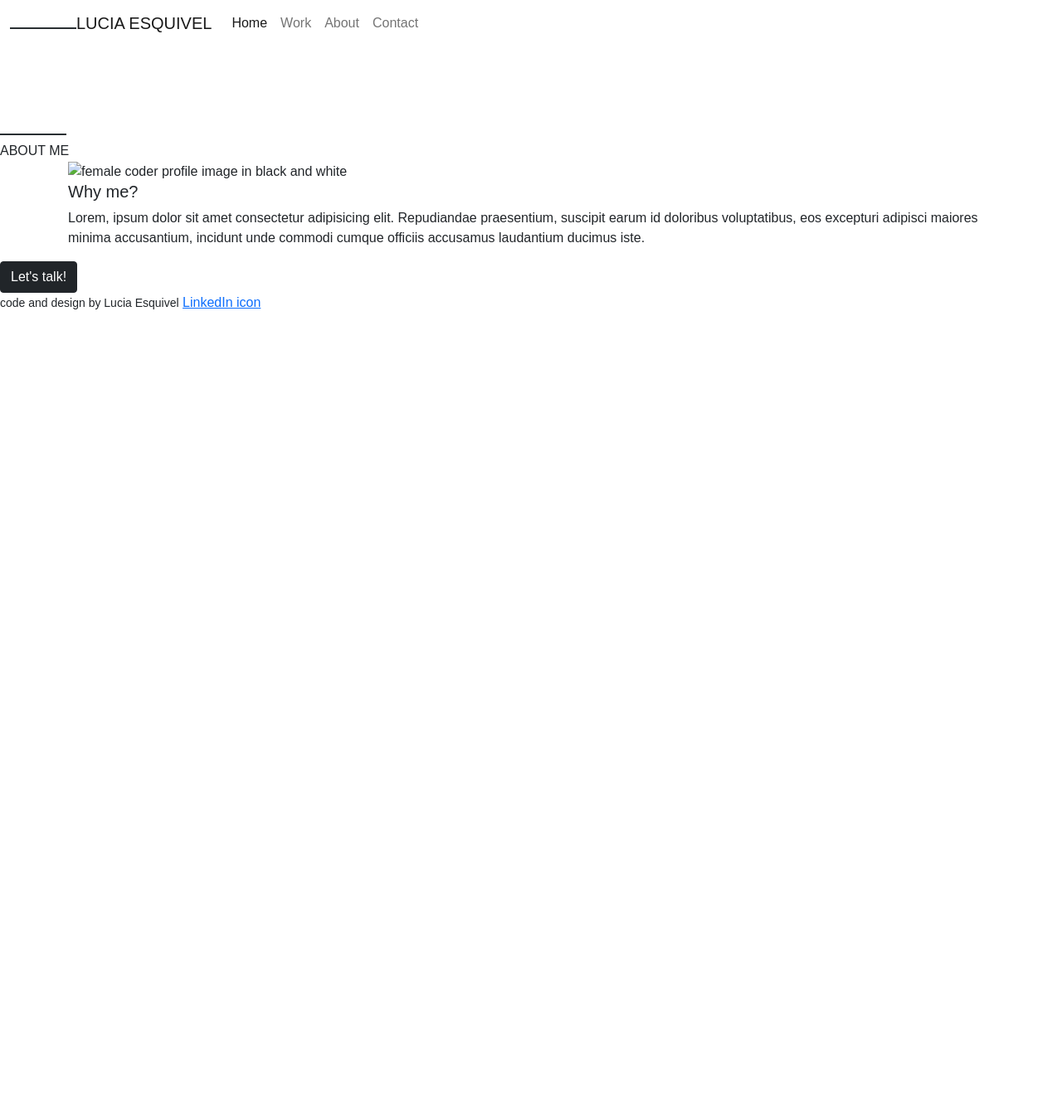
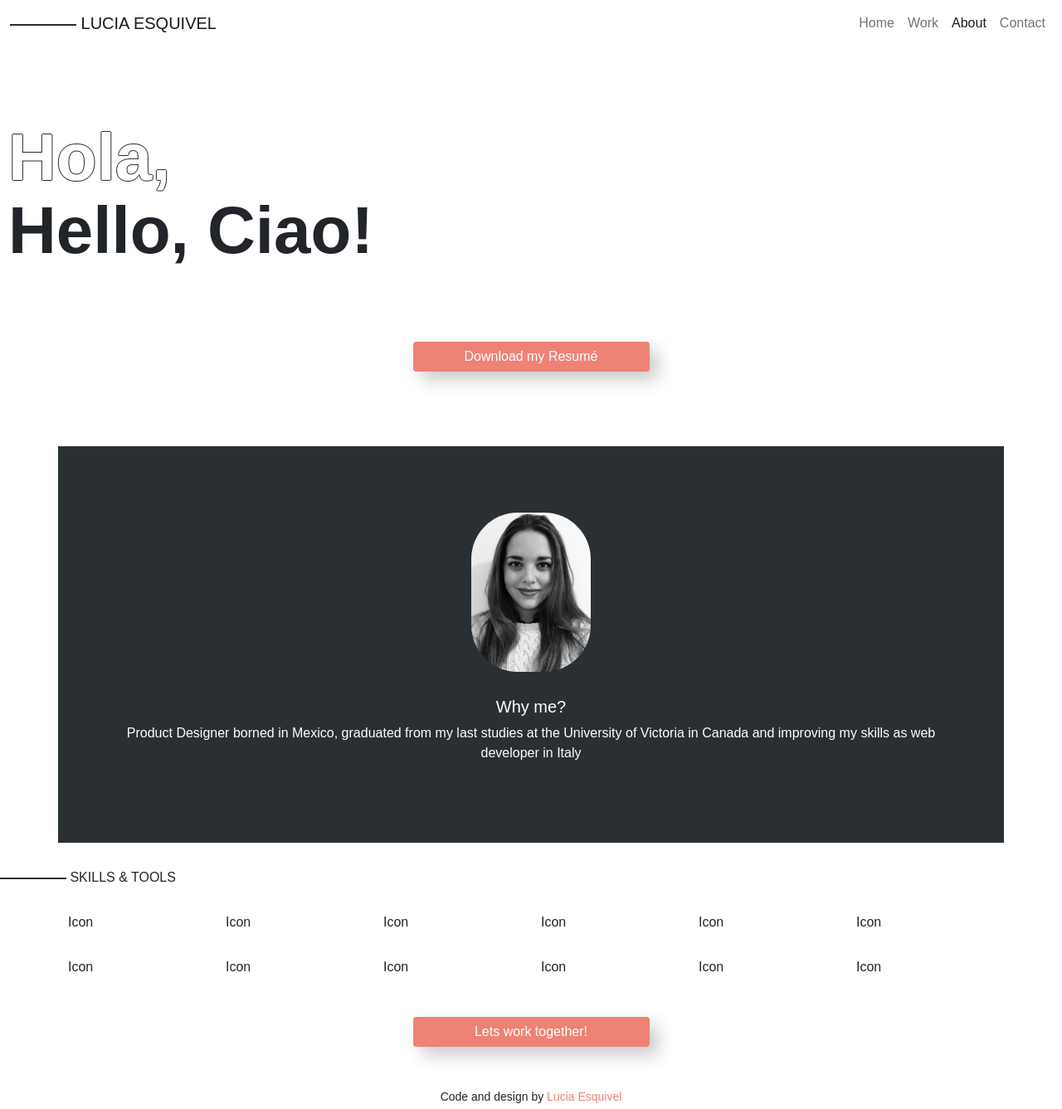
Before and after one commit to LuciaEH/portfolio, a plain HTML site: page about.html in a window 1280 px wide. Shown: the whole page at 83% size. Before the commit the page ends 800 px from the top, so only its background shows below. Drawn offline with nearby package versions, Linux system fonts and the light colour scheme.

Commit message:
About page

```diff
--- a/about.html
+++ b/about.html
@@ -19,35 +19,60 @@
 <body>
 <nav class="navbar navbar-expand-md navbar-light bg-white">
   <div class="container-fluid">
-    <a class="navbar-brand" href="#"><div class="line"></div>LUCIA ESQUIVEL</a>
+    <a class="navbar-brand" href="./index.html"><div class="line align-middle"></div> LUCIA ESQUIVEL</a>
     <button class="navbar-toggler" type="button" data-bs-toggle="collapse" data-bs-target="#navbarNavAltMarkup" aria-controls="navbarNavAltMarkup" aria-expanded="false" aria-label="Toggle navigation" style="border: none">
       <span class="navbar-toggler-icon"></span>
     </button>
-    <div class="collapse navbar-collapse" id="navbarNavAltMarkup" >
+    <div class="collapse navbar-collapse justify-content-end" id="navbarNavAltMarkup" >
       <div class="navbar-nav">
-        <a class="nav-link active" aria-current="page" href="#">Home</a>
+        <a class="nav-link" href="./index.html">Home</a>
         <a class="nav-link" href="#">Work</a>
-        <a class="nav-link" href="#">About</a>
+        <a class="nav-link active" aria-current="page" href="#">About</a>
         <a class="nav-link">Contact</a>
       </div>
     </div>
   </div>
 </nav>
+<section class="hero">
+  <h1>
+    <div class="designer">Hola,</div>
+    <div class="hello-ciao">Hello, Ciao!</div></h1>
+   <button type="button" class="btn btn-dark cta" >Download my Resumé</button>
+</section>
 <section class="about">
-      <div class="line"></div>
-      <div>ABOUT ME</div>
-      <div class="container">
-            <img src="#" alt="female coder profile image in black and white">
+      <div class="container about-container">
+            <img src="./img/lucia-esquivel-profile-picture.jpeg" alt="female coder profile image in black and white" class="profile-pic">
             <h5>Why me?</h5>
-            <p>Lorem, ipsum dolor sit amet consectetur adipisicing elit. Repudiandae praesentium, suscipit earum id doloribus voluptatibus, eos excepturi adipisci maiores minima accusantium, incidunt unde commodi cumque officiis accusamus laudantium ducimus iste.</p>
+            <p>Product Designer borned in Mexico, graduated from my last studies at the University of Victoria in Canada and improving my skills as web developer in Italy </p>
       </div>
 </section>
-<section>
-      <button type="button" class="btn btn-dark">Let's talk!</button>
+<section class="skills">
+      <div> <div class="line align-middle"></div> SKILLS & TOOLS</div>
+      <div class="container mb-5">
+        <div class="row">
+          <div class="col-2">Icon</div>
+          <div class="col-2">Icon</div>
+          <div class="col-2">Icon</div>
+          <div class="col-2">Icon</div>
+          <div class="col-2">Icon</div>
+          <div class="col-2">Icon</div>
+        </div>
+       <div class="row">
+          <div class="col-2">Icon</div>
+          <div class="col-2">Icon</div>
+          <div class="col-2">Icon</div>
+          <div class="col-2">Icon</div>
+          <div class="col-2">Icon</div>
+          <div class="col-2">Icon</div>
+        </div>
+      </div>
+</section>
+<section class="contact-btn">
+      <button type="button" class="btn btn-dark cta mb-5">Lets work together!</button>
 </section>
 <footer>
-      <small>code and design by Lucia Esquivel</small>
-      <a href="#">LinkedIn icon</a>
+      <small>
+            <div class="footer"> Code and design by <a href="https://www.linkedin.com/in/lucia-esquivel-heredia/" class="linkedin">Lucia Esquivel</a> </small></div>
 </footer>
 
 
--- a/src/style.css
+++ b/src/style.css
@@ -33,11 +33,11 @@
                   font-size: 80px;
                   line-height: 88px;
            }
-           .designer{
+           .designer {
                  color: white;
                   text-shadow: -1px 0 #292f32, 0 1px #292f32, 1px 0 #292f32, 0 -1px #292f32;
            }
-           .developer{
+           .developer .hello-ciao {
                  color: var(--primary-color);
            }
             .cta {
```
Also changed, not shown: index.html (+5 -5 lines).
